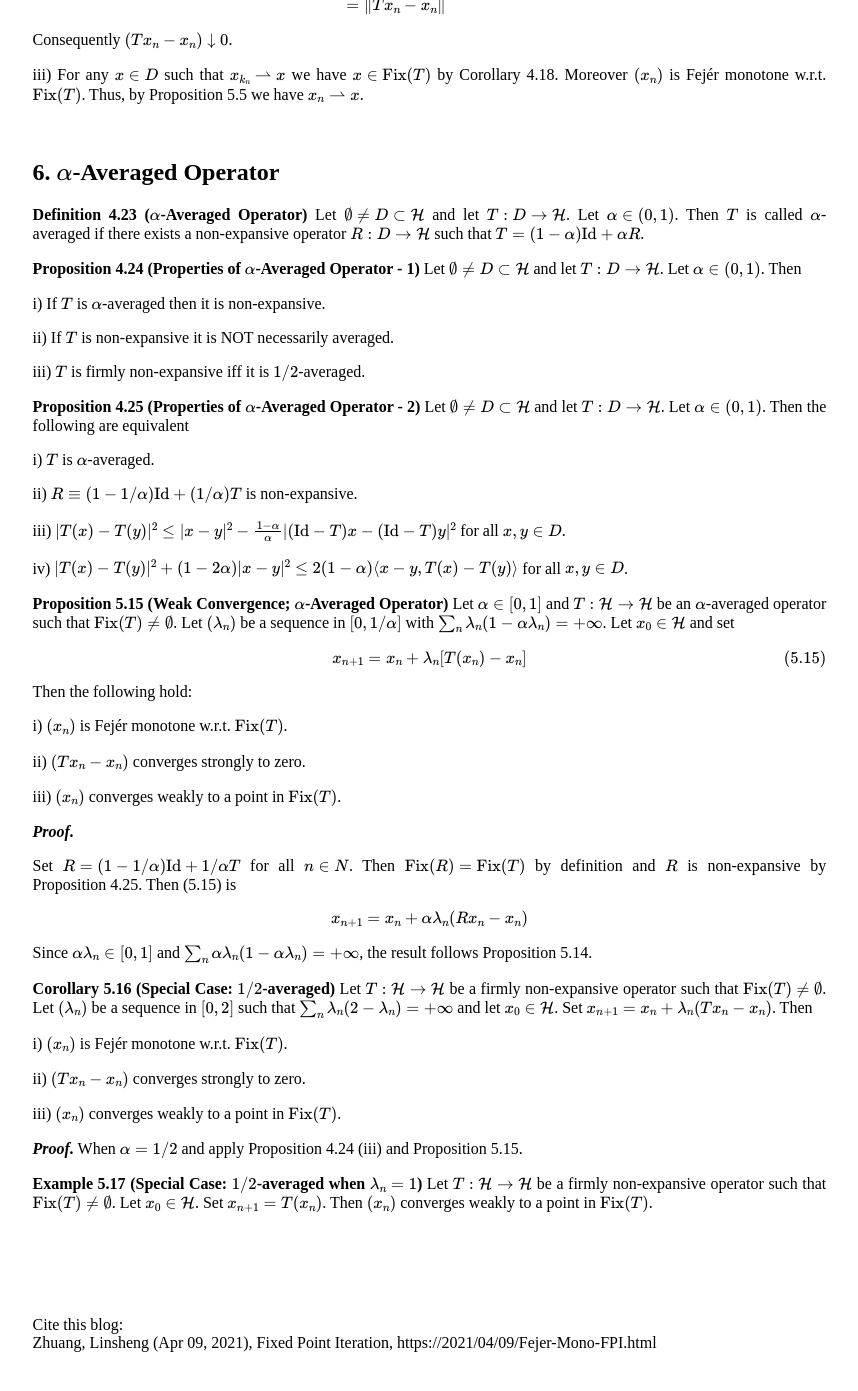
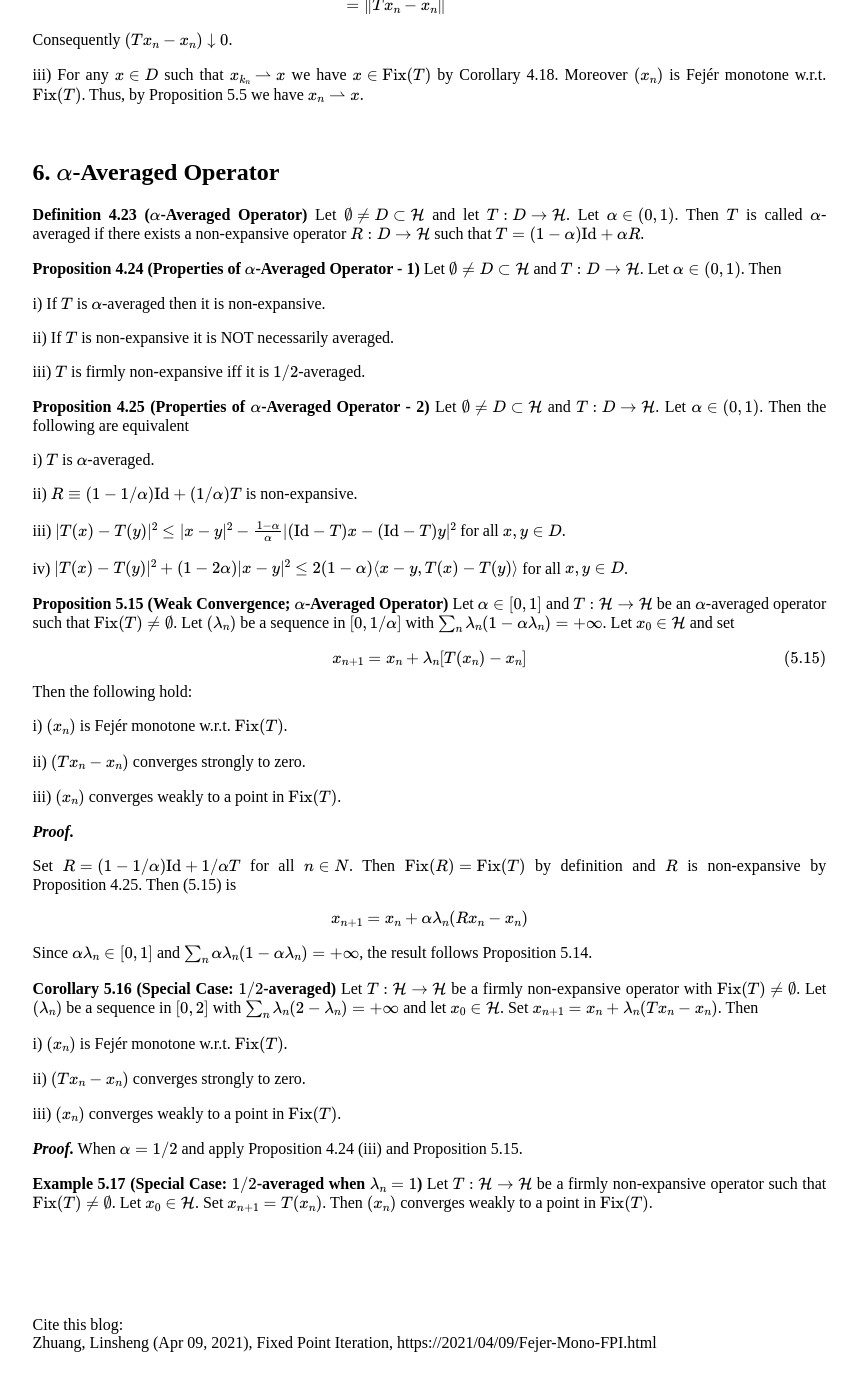
Before and after one commit to zhuanglinsheng/zhuanglinsheng.github.io, a Jekyll site: the page built from _posts/2021-04-09-Fejer-Mono-FPI.md, in a window 1280 px wide and 1400 px high, scrolled down 4698 px. Shown: the top 1391 px of the window, without its empty margins (51-909 px from the left). Built offline with Jekyll 4.4.1, drawn with Linux system fonts in a browser that asks for light colours.

Commit message:
Update 2021-04-09-Fejer-Mono-FPI.md

```diff
--- a/_posts/2021-04-09-Fejer-Mono-FPI.md
+++ b/_posts/2021-04-09-Fejer-Mono-FPI.md
@@ -306,7 +306,7 @@ iii) For any $x\in D$ such that $x_{k_n}\rightharpoonup x$ we have $x\in \text{F
 
 **Definition 4.23 ($\alpha$-Averaged Operator)** Let $\emptyset\not=D\subset\mathcal{H}$ and let $T:D\to\mathcal{H}$. Let $\alpha\in(0,1)$. Then $T$ is called $\alpha$-averaged if there exists a non-expansive operator $R:D\to\mathcal{H}$ such that $T = (1-\alpha)\text{Id}+\alpha R$.
 
-**Proposition 4.24 (Properties of $\alpha$-Averaged Operator - 1)** Let $\emptyset\not=D\subset\mathcal{H}$ and let $T:D\to\mathcal{H}$. Let $\alpha\in(0,1)$. Then
+**Proposition 4.24 (Properties of $\alpha$-Averaged Operator - 1)** Let $\emptyset\not=D\subset\mathcal{H}$ and $T:D\to\mathcal{H}$. Let $\alpha\in(0,1)$. Then
 
 i) If $T$ is $\alpha$-averaged then it is non-expansive.
 
@@ -314,7 +314,7 @@ ii) If $T$ is non-expansive it is NOT necessarily averaged.
 
 iii) $T$ is firmly non-expansive iff it is $1/2$-averaged.
 
-**Proposition 4.25 (Properties of $\alpha$-Averaged Operator - 2)** Let $\emptyset\not=D\subset\mathcal{H}$ and let $T:D\to\mathcal{H}$. Let $\alpha\in(0,1)$. Then the following are equivalent
+**Proposition 4.25 (Properties of $\alpha$-Averaged Operator - 2)** Let $\emptyset\not=D\subset\mathcal{H}$ and $T:D\to\mathcal{H}$. Let $\alpha\in(0,1)$. Then the following are equivalent
 
 i) $T$ is $\alpha$-averaged.
 
@@ -349,7 +349,7 @@ $$
 
 Since $\alpha\lambda_n\in[0,1]$ and $\sum_n\alpha\lambda_n(1-\alpha\lambda_n) = +\infty$, the result follows Proposition 5.14.
 
-**Corollary 5.16 (Special Case: $1/2$-averaged)** Let $T:\mathcal{H}\to\mathcal{H}$ be a firmly non-expansive operator such that $\text{Fix}(T)\not=\emptyset$. Let $(\lambda_n)$ be a sequence in $[0,2]$ such that $\sum_n\lambda_n(2-\lambda_n) = +\infty$ and let $x_0\in\mathcal{H}$. Set $x_{n+1} = x_n +\lambda_n(Tx_n-x_n)$. Then
+**Corollary 5.16 (Special Case: $1/2$-averaged)** Let $T:\mathcal{H}\to\mathcal{H}$ be a firmly non-expansive operator with $\text{Fix}(T)\not=\emptyset$. Let $(\lambda_n)$ be a sequence in $[0,2]$ with $\sum_n\lambda_n(2-\lambda_n) = +\infty$ and let $x_0\in\mathcal{H}$. Set $x_{n+1} = x_n +\lambda_n(Tx_n-x_n)$. Then
 
 i) $(x_n)$ is Fejér monotone w.r.t. $\text{Fix}(T)$.
 
```
